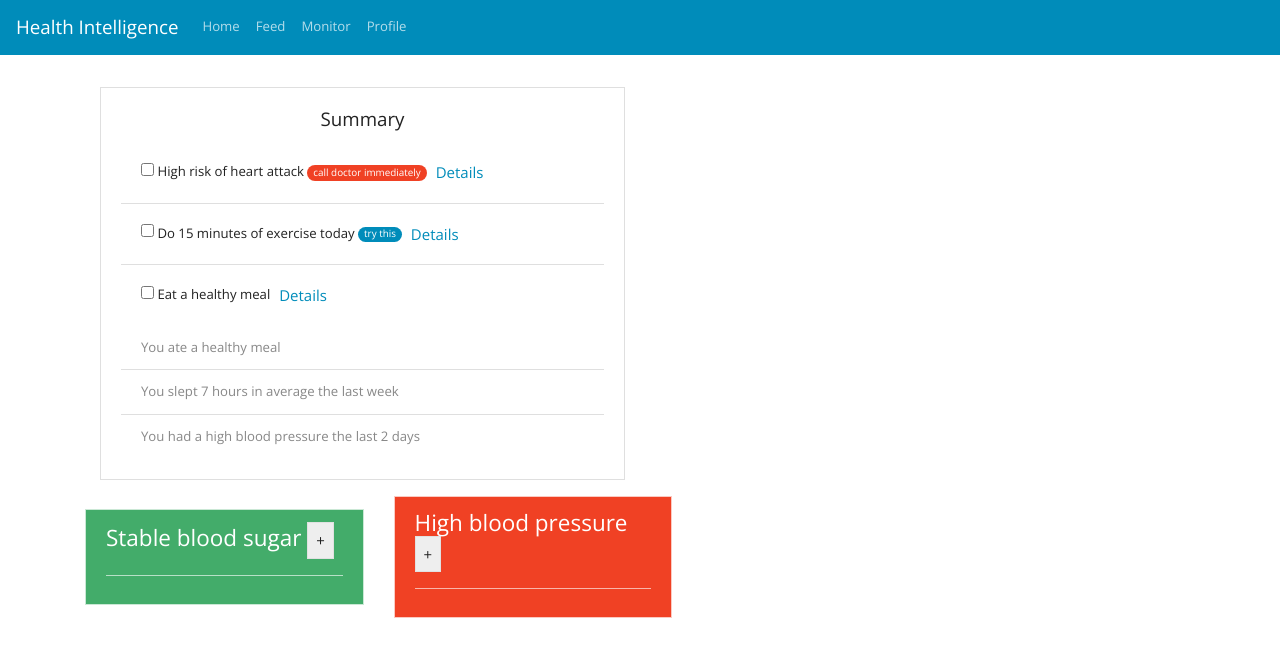
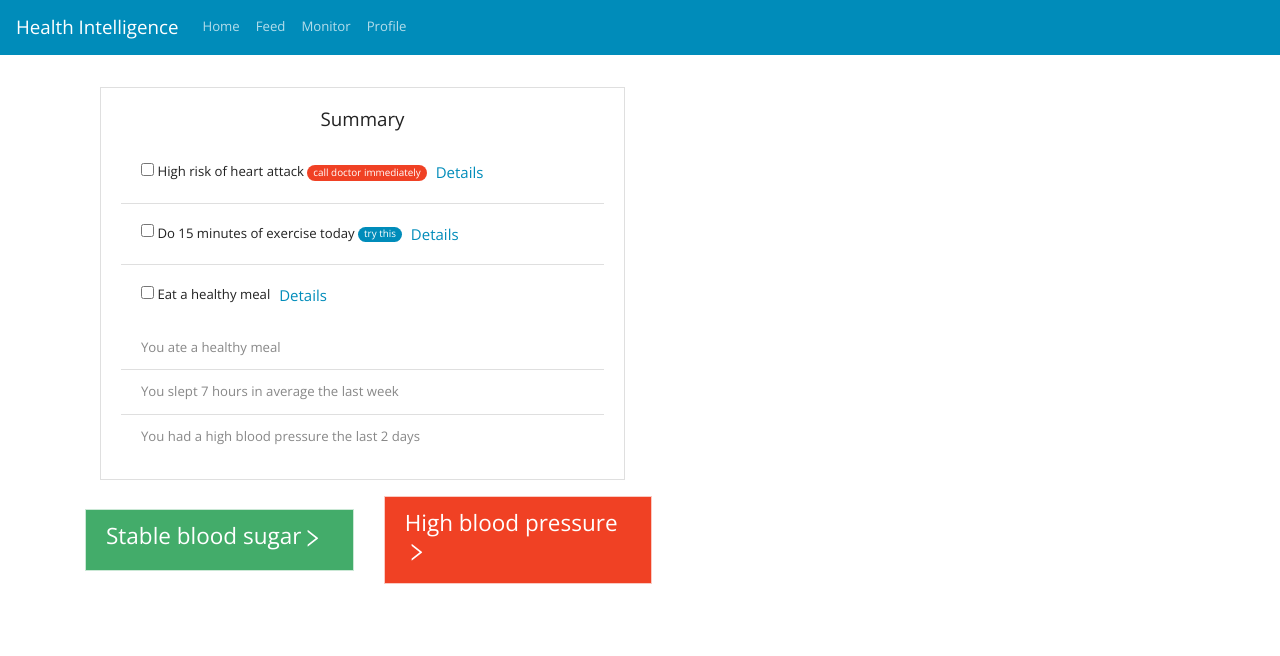
Before and after one commit to eduardvercaemer/itesm-hackathon-health-intelligence, a Next.js app: page /home in a window 1280 px wide. Shown: the top 656 px of the page. Built offline with nearby package versions, Linux system fonts and the light colour scheme.

Commit message:
add: open arrow

```diff
--- a/components/main-dashboard.js
+++ b/components/main-dashboard.js
@@ -9,27 +9,23 @@ import {
   Accordion,
 } from "react-bootstrap";
 import UserActions from "./user-actions";
+// import right arrow from react icons
+import { AiOutlineRight } from "react-icons/ai";
 
-// the content is initialy hidden and shown with a fade in animation using
-// an accordion
 const Notification = ({ index, title, content, variant }) => (
   <Col xs={12} md={6} className="my-auto">
     <Alert className="h-100 w-100 mt-3" variant={variant}>
-      <Alert.Heading>
-        {title}
-        {' '}
-        <Accordion.Toggle
-          as={Button}
-          variant="light"
-          eventKey={index}
-          icon="fa-solid fa-arrow-right"
-        >
-          +
-        </Accordion.Toggle>
-      </Alert.Heading>
-      <hr />
+      <Accordion.Toggle as={Alert.Heading} eventKey={index}>
+        <>
+          {title}
+          <AiOutlineRight />
+        </>
+      </Accordion.Toggle>
       <Accordion.Collapse eventKey={index}>
-        <p>{content}</p>
+        <>
+          <hr />
+          <p>{content}</p>
+        </>
       </Accordion.Collapse>
     </Alert>
   </Col>
--- a/package.json
+++ b/package.json
@@ -17,6 +17,7 @@
     "react-bootstrap": "1.6.4",
     "react-chartjs-2": "^4.1.0",
     "react-dom": "18.1.0",
+    "react-icons": "^4.3.1",
     "sequelize": "^6.19.0",
     "swr": "^1.3.0"
   },
```
Also changed, not shown: 1 other file (tests, documents, lock files or other folders).
